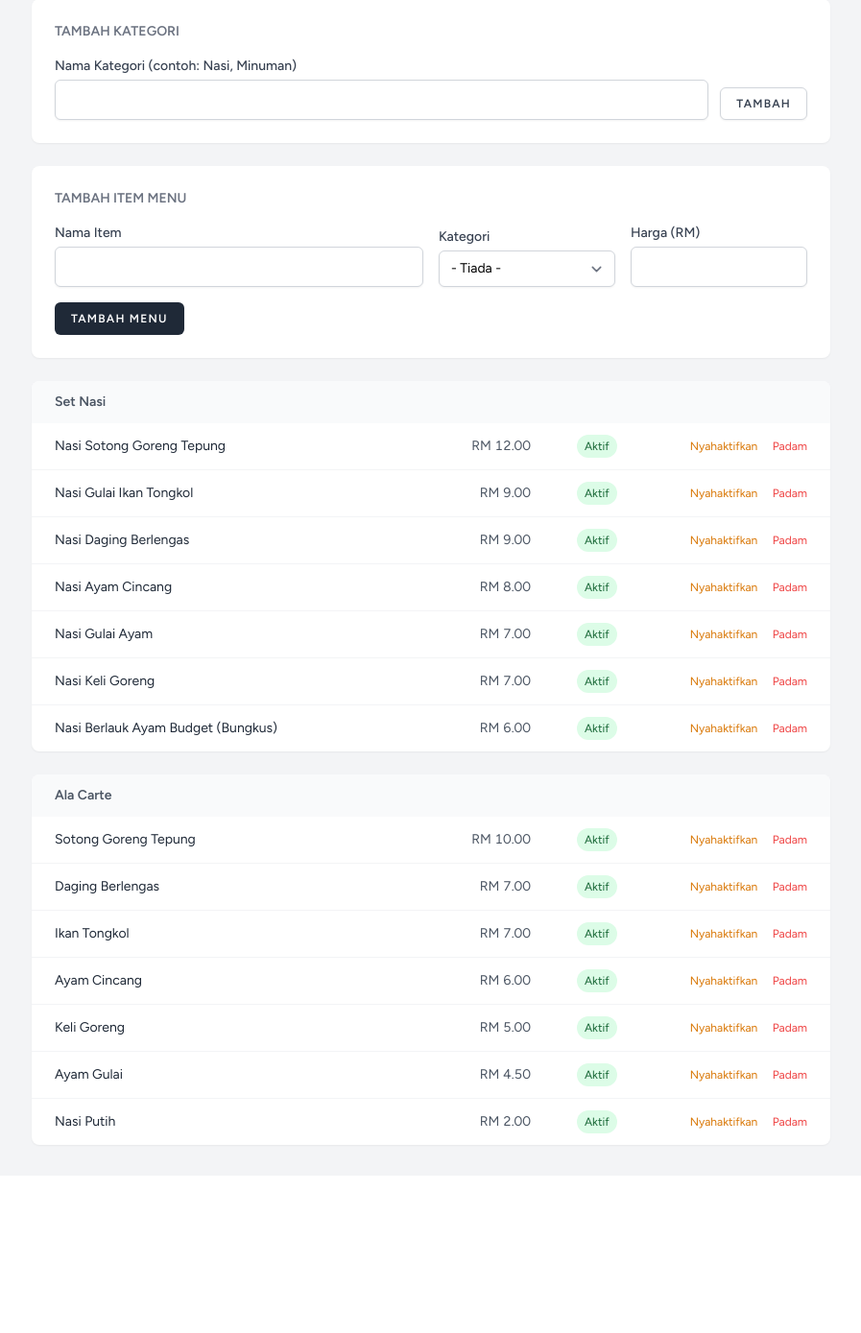
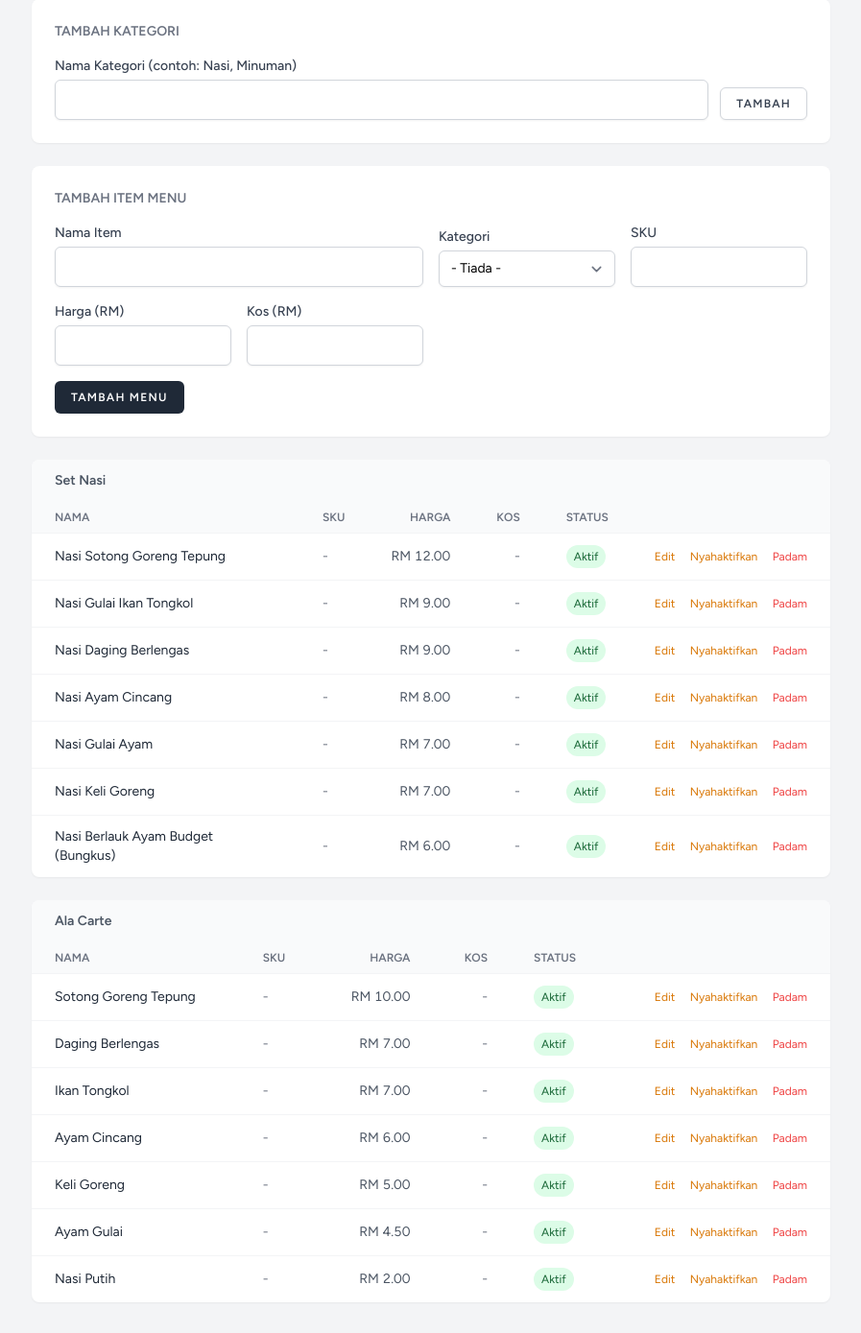
Before and after one commit to afiqazlan17/terra_lestari, a Laravel app: page /products in a window 1280 px wide. Shown: the part 171-1560 px from the top of the page at 96% size, without its empty margins (191-1088 px from the left). Before the commit the page ends 1366 px from the top, so only its background shows below. Run offline with Laravel 12, Linux system fonts and the light colour scheme; a user stored in the database is signed in; data comes from the database, SQL or seed files in the repository; style sheets or scripts are compiled from the project's sources.

Commit message:
Add SKU and Cost fields to menu items
Products can now carry a SKU (unique per outlet, nullable) and a
cost price alongside the selling price. Both are settable on the
"Tambah Item Menu" form and editable afterward via a new inline Edit
row on each menu item (the page previously had no way to change an
existing item's name/price at all). The toggle-active action now
also preserves sku/cost instead of dropping them.

```diff
--- a/app/Http/Controllers/ProductController.php
+++ b/app/Http/Controllers/ProductController.php
@@ -5,6 +5,7 @@ namespace App\Http\Controllers;
 use App\Models\Product;
 use Illuminate\Http\RedirectResponse;
 use Illuminate\Http\Request;
+use Illuminate\Validation\Rule;
 use Illuminate\View\View;
 
 class ProductController extends Controller
@@ -47,13 +48,17 @@ class ProductController extends Controller
         $validated = $request->validate([
             'category_id' => ['nullable', 'exists:categories,id'],
             'name' => ['required', 'string', 'max:255'],
+            'sku' => ['nullable', 'string', 'max:64', Rule::unique('products')->where(fn ($q) => $q->where('project_id', $project->id))],
             'price' => ['required', 'numeric', 'min:0'],
+            'cost' => ['nullable', 'numeric', 'min:0'],
         ]);
 
         $project->products()->create([
             'category_id' => $validated['category_id'] ?? null,
             'name' => $validated['name'],
+            'sku' => $validated['sku'] ?? null,
             'price' => $validated['price'],
+            'cost' => $validated['cost'] ?? null,
             'is_active' => true,
             'sort_order' => $project->products()->count(),
         ]);
@@ -67,13 +72,17 @@ class ProductController extends Controller
 
         $validated = $request->validate([
             'name' => ['required', 'string', 'max:255'],
+            'sku' => ['nullable', 'string', 'max:64', Rule::unique('products')->where(fn ($q) => $q->where('project_id', $product->project_id))->ignore($product->id)],
             'price' => ['required', 'numeric', 'min:0'],
+            'cost' => ['nullable', 'numeric', 'min:0'],
             'is_active' => ['sometimes', 'boolean'],
         ]);
 
         $product->update([
             'name' => $validated['name'],
+            'sku' => $validated['sku'] ?? null,
             'price' => $validated['price'],
+            'cost' => $validated['cost'] ?? null,
             'is_active' => $request->boolean('is_active'),
         ]);
 
--- a/app/Models/Product.php
+++ b/app/Models/Product.php
@@ -7,10 +7,11 @@ use Illuminate\Database\Eloquent\Relations\BelongsTo;
 
 class Product extends Model
 {
-    protected $fillable = ['project_id', 'category_id', 'name', 'price', 'image_path', 'is_active', 'sort_order'];
+    protected $fillable = ['project_id', 'category_id', 'name', 'sku', 'price', 'cost', 'image_path', 'is_active', 'sort_order'];
 
     protected $casts = [
         'price' => 'decimal:2',
+        'cost' => 'decimal:2',
         'is_active' => 'boolean',
     ];
 
--- a/resources/views/products/index.blade.php
+++ b/resources/views/products/index.blade.php
@@ -36,8 +36,16 @@
                         </select>
                     </div>
                     <div>
+                        <x-input-label for="sku" value="SKU" />
+                        <x-text-input id="sku" name="sku" type="text" class="mt-1 block w-full" />
+                    </div>
+                    <div>
                         <x-input-label for="price" value="Harga (RM)" />
                         <x-text-input id="price" name="price" type="number" step="0.01" min="0" class="mt-1 block w-full" required />
+                    </div>
+                    <div>
+                        <x-input-label for="cost" value="Kos (RM)" />
+                        <x-text-input id="cost" name="cost" type="number" step="0.01" min="0" class="mt-1 block w-full" />
                     </div>
                     <div class="sm:col-span-4">
                         <x-input-error :messages="$errors->all()" class="mt-1" />
@@ -52,24 +60,41 @@
                     @if ($category->products->isEmpty())
                         <p class="p-6 text-sm text-gray-400">Belum ada item.</p>
                     @else
-                        <div class="overflow-x-auto">
-                            <table class="min-w-full table-fixed divide-y divide-gray-100 text-sm">
+                        <div class="overflow-x-auto" x-data="{ editingProductId: null }">
+                            <table class="min-w-full divide-y divide-gray-100 text-sm">
+                                <thead class="bg-gray-50">
+                                    <tr class="text-left text-xs text-gray-500 uppercase">
+                                        <th class="px-6 py-2">Nama</th>
+                                        <th class="px-6 py-2">SKU</th>
+                                        <th class="px-6 py-2 text-right">Harga</th>
+                                        <th class="px-6 py-2 text-right">Kos</th>
+                                        <th class="px-6 py-2">Status</th>
+                                        <th class="px-6 py-2"></th>
+                                    </tr>
+                                </thead>
                                 <tbody class="divide-y divide-gray-100">
                                     @foreach ($category->products as $product)
                                         <tr>
-                                            <td class="px-6 py-3 text-gray-800 truncate">{{ $product->name }}</td>
-                                            <td class="px-6 py-3 text-gray-600 text-right tabular-nums whitespace-nowrap w-24">RM {{ number_format($product->price, 2) }}</td>
-                                            <td class="px-6 py-3 whitespace-nowrap w-28">
+                                            <td class="px-6 py-3 text-gray-800">{{ $product->name }}</td>
+                                            <td class="px-6 py-3 text-gray-500 whitespace-nowrap">{{ $product->sku ?: '-' }}</td>
+                                            <td class="px-6 py-3 text-gray-600 text-right tabular-nums whitespace-nowrap">RM {{ number_format($product->price, 2) }}</td>
+                                            <td class="px-6 py-3 text-gray-500 text-right tabular-nums whitespace-nowrap">{{ $product->cost !== null ? 'RM '.number_format($product->cost, 2) : '-' }}</td>
+                                            <td class="px-6 py-3 whitespace-nowrap">
                                                 <span class="inline-flex rounded-full px-2 py-1 text-xs {{ $product->is_active ? 'bg-green-100 text-green-800' : 'bg-gray-100 text-gray-600' }}">
                                                     {{ $product->is_active ? 'Aktif' : 'Tidak Aktif' }}
                                                 </span>
                                             </td>
-                                            <td class="px-6 py-3 text-right whitespace-nowrap space-x-3 w-44">
+                                            <td class="px-6 py-3 text-right whitespace-nowrap space-x-3">
+                                                <button type="button" @click="editingProductId = editingProductId === {{ $product->id }} ? null : {{ $product->id }}" class="text-amber-600 hover:underline text-xs">
+                                                    Edit
+                                                </button>
                                                 <form method="POST" action="{{ route('products.update', $product) }}" class="inline">
                                                     @csrf
                                                     @method('PATCH')
                                                     <input type="hidden" name="name" value="{{ $product->name }}">
+                                                    <input type="hidden" name="sku" value="{{ $product->sku }}">
                                                     <input type="hidden" name="price" value="{{ $product->price }}">
+                                                    <input type="hidden" name="cost" value="{{ $product->cost }}">
                                                     <input type="hidden" name="is_active" value="{{ $product->is_active ? '0' : '1' }}">
                                                     <button type="submit" class="text-amber-600 hover:underline text-xs">
                                                         {{ $product->is_active ? 'Nyahaktifkan' : 'Aktifkan' }}
@@ -79,6 +104,35 @@
                                                     @csrf
                                                     @method('DELETE')
                                                     <button type="submit" class="text-red-500 hover:underline text-xs">Padam</button>
+                                                </form>
+                                            </td>
+                                        </tr>
+                                        <tr x-show="editingProductId === {{ $product->id }}" x-cloak>
+                                            <td colspan="6" class="px-6 py-3 bg-gray-50">
+                                                <form method="POST" action="{{ route('products.update', $product) }}" class="grid grid-cols-1 sm:grid-cols-5 gap-3 items-end">
+                                                    @csrf
+                                                    @method('PATCH')
+                                                    <input type="hidden" name="is_active" value="{{ $product->is_active ? '1' : '0' }}">
+                                                    <div>
+                                                        <label class="block text-xs text-gray-500 mb-1">Nama</label>
+                                                        <input type="text" name="name" value="{{ $product->name }}" required class="rounded-md border-gray-300 shadow-sm text-sm w-full">
+                                                    </div>
+                                                    <div>
+                                                        <label class="block text-xs text-gray-500 mb-1">SKU</label>
+                                                        <input type="text" name="sku" value="{{ $product->sku }}" class="rounded-md border-gray-300 shadow-sm text-sm w-full">
+                                                    </div>
+                                                    <div>
+                                                        <label class="block text-xs text-gray-500 mb-1">Harga (RM)</label>
+                                                        <input type="number" step="0.01" min="0" name="price" value="{{ $product->price }}" required class="rounded-md border-gray-300 shadow-sm text-sm w-full">
+                                                    </div>
+                                                    <div>
+                                                        <label class="block text-xs text-gray-500 mb-1">Kos (RM)</label>
+                                                        <input type="number" step="0.01" min="0" name="cost" value="{{ $product->cost }}" class="rounded-md border-gray-300 shadow-sm text-sm w-full">
+                                                    </div>
+                                                    <div class="flex items-center gap-2">
+                                                        <x-primary-button type="submit" class="!py-1.5 !px-3 text-xs">Simpan</x-primary-button>
+                                                        <button type="button" @click="editingProductId = null" class="text-xs text-gray-500 hover:underline">Batal</button>
+                                                    </div>
                                                 </form>
                                             </td>
                                         </tr>
```
Also changed, not shown: database/migrations/2026_08_27_232929_add_sku_and_cost_to_products_table.php (added).
